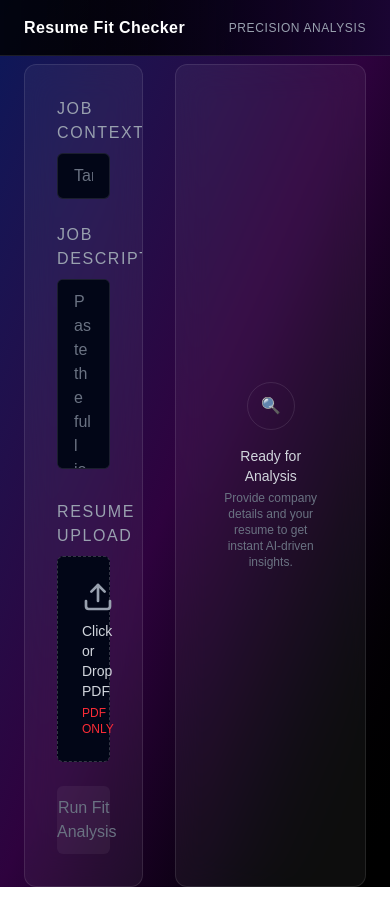
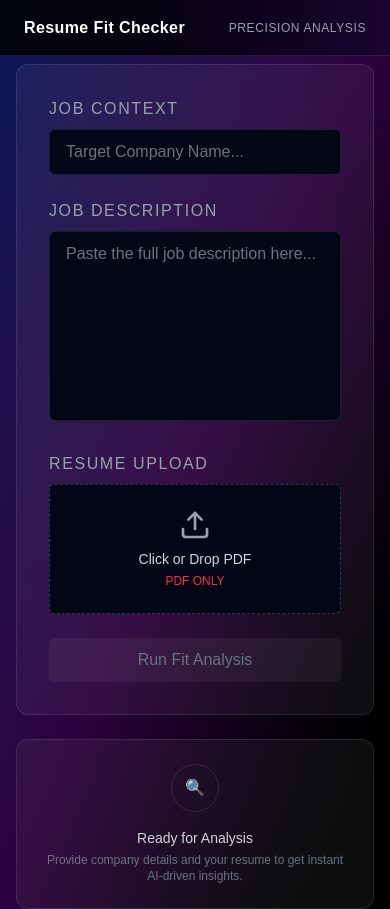
Before and after one commit to Soveer-Shah18/resume_fit_checker_app, a React (Vite) app in the folder client/: page / in a window 390 px wide. Before the commit the page ends 887 px from the top, so only its background shows below. Built offline with nearby package versions, Linux system fonts and the light colour scheme.

Commit message:
added mobile UI changes

```diff
--- a/client/src/App.jsx
+++ b/client/src/App.jsx
@@ -54,6 +54,15 @@ export default function App() {
     }
   };
 
+  useEffect(() => {
+  if (analysisResult) {
+    document
+      .getElementById("result-section")
+      ?.scrollIntoView({ behavior: "smooth" });
+  }
+}, [analysisResult]);
+
+
   return (
     <>
       {/* HEADER */}
@@ -67,10 +76,10 @@ export default function App() {
       </div>
 
       {/* MAIN */}
-      <div className="pt-16 min-h-screen bg-linear-to-br from-[#09185a] via-[#2e023e] to-black text-gray-200 overflow-hidden">
-        <div className="flex h-full gap-8 px-6">
+      <div className="pt-16 min-h-screen bg-linear-to-br from-[#09185a] via-[#2e023e] to-black text-gray-200 overflow-y-auto">
+        <div className="flex flex-col lg:flex-row h-full gap-6 px-4 lg:px-6">
           {/* LEFT PANEL */}
-          <div className="w-[38%] backdrop-blur-lg bg-white/5 border border-white/10 rounded-xl p-8 overflow-y-auto">
+          <div className="w-full lg:w-[38%] backdrop-blur-lg bg-white/5 border border-white/10 rounded-xl p-8 overflow-visible">
             <div className="space-y-6">
               <div>
                 <label className="block mb-2 text-xs tracking-widest text-gray-400 uppercase">
@@ -152,11 +161,11 @@ export default function App() {
           </div>
 
           {/* RIGHT PANEL */}
-    <div className="w-[62%] backdrop-blur-lg bg-white/5 border border-white/10 rounded-xl p-10 overflow-y-auto">
+    <div id="result-section" className="w-full lg:w-[62%] backdrop-blur-lg bg-white/5 border border-white/10 rounded-xl p-6 lg:p-10 overflow-visible">
 
   {/* SKELETON LOADER (highest priority) */}
   {isAnalyzing && (
-    <div className="space-y-6 animate-pulse">
+    <div className="space-y-6 animate-pulse min-h-300px">
       <div className="h-20 rounded-lg bg-white/10"></div>
       <div className="h-24 rounded-lg bg-white/10"></div>
       <div className="h-32 rounded-lg bg-white/10"></div>
@@ -258,7 +267,7 @@ export default function App() {
 
   {/* PLACEHOLDER */}
   {!isAnalyzing && !analysisResult && (
-    <div className="flex flex-col items-center justify-center h-full text-center text-gray-500">
+    <div className="flex flex-col items-center justify-center min-h-300px text-center text-gray-500">
       <div className="w-12 h-12 rounded-full border border-white/10 flex items-center justify-center mb-4">
         🔍
       </div>
--- a/client/src/index.css
+++ b/client/src/index.css
@@ -4,9 +4,9 @@ body {
   font-family: 'Space Grotesk', sans-serif;
 }
 
-html {
+/* html {
     font-size: var(--font-size);
-  }
+  } */
 
   h2 {
     font-size: var(--text-xl);
```
